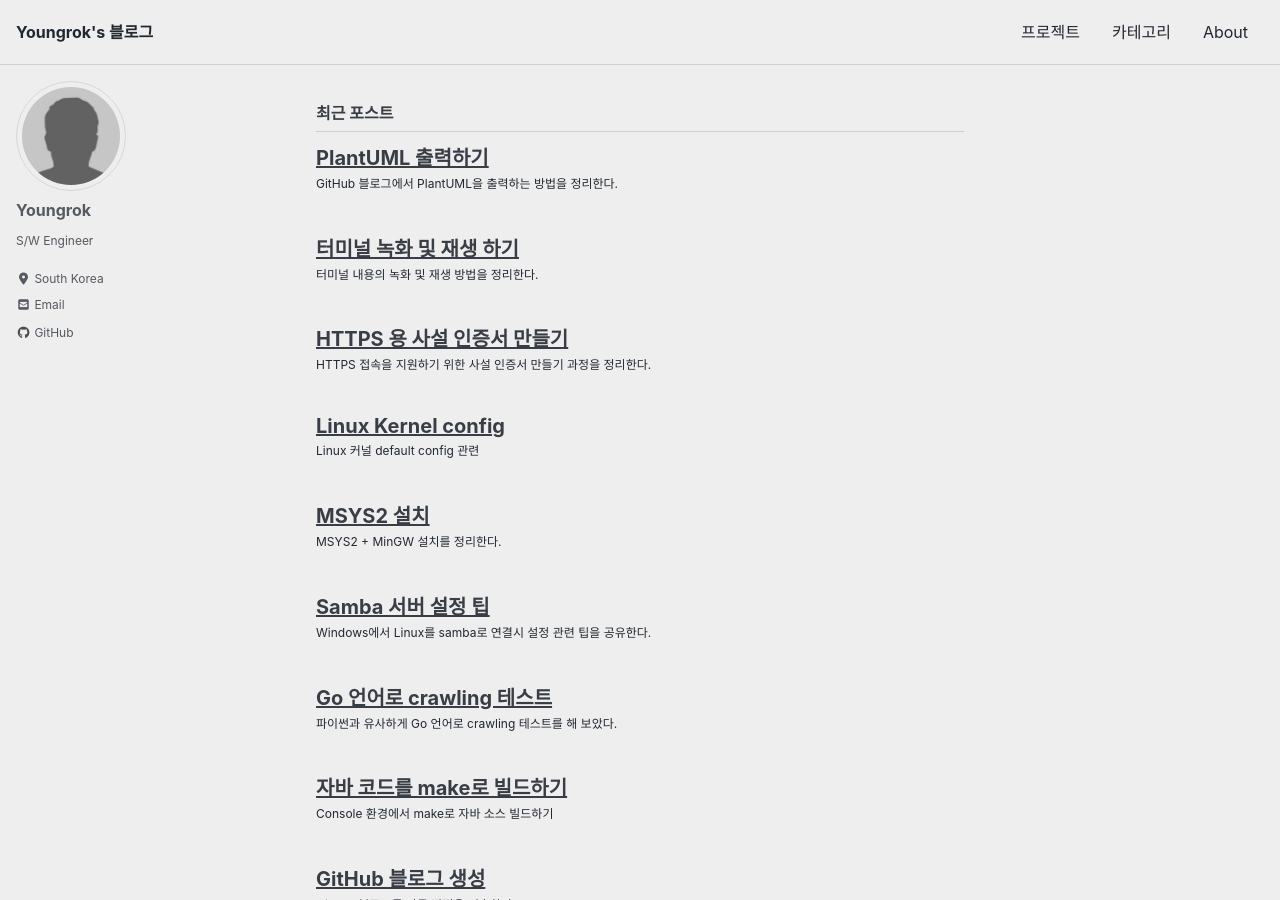
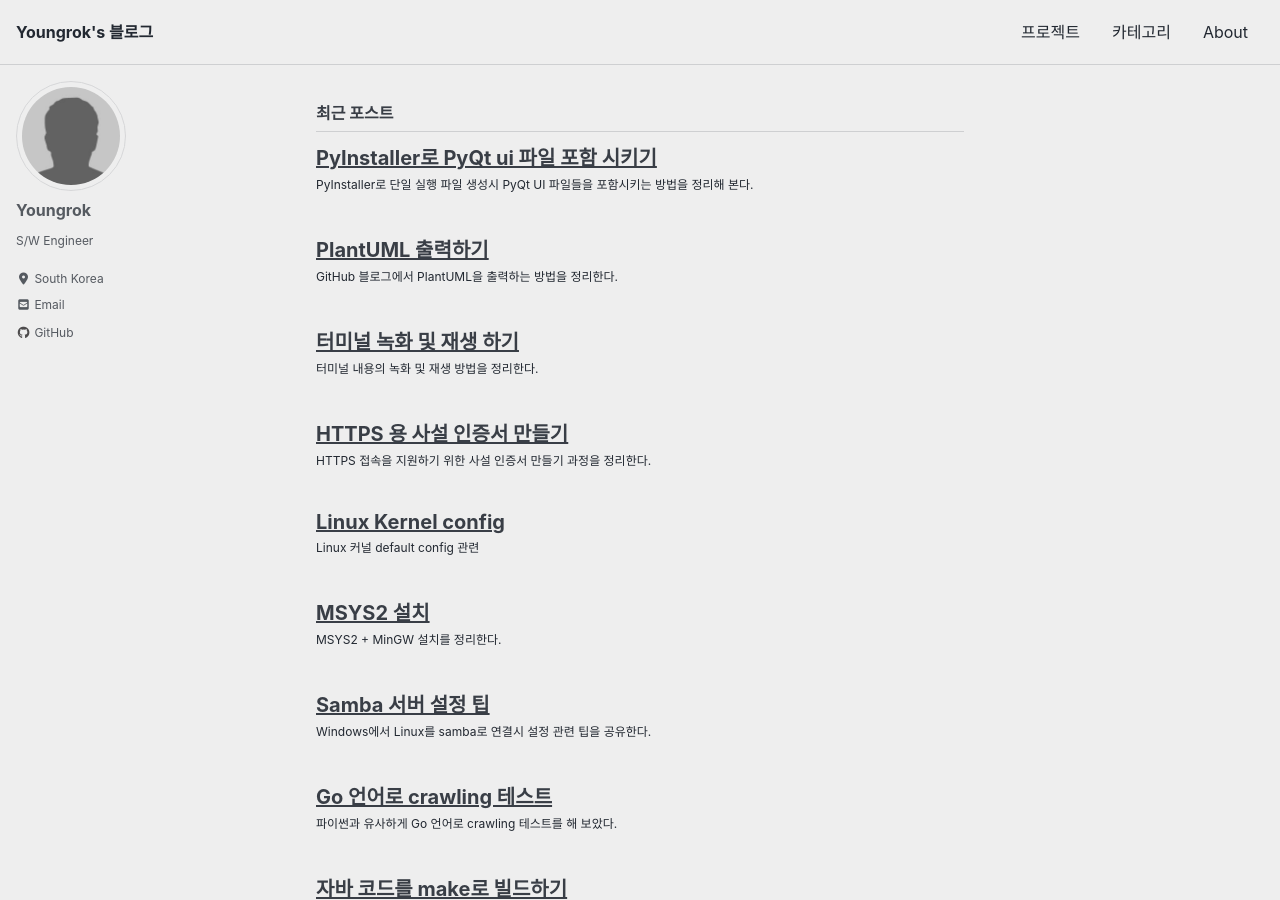
Before and after one commit to yrpark99/yrpark99.github.io, a Jekyll site: the page built from index.html, in a window 1280 px wide and 900 px high. Built offline with Jekyll 4.4.1, drawn with Linux system fonts in a browser that asks for light colours; cached includes are drawn as plain includes; nearby versions of some CDN libraries; some web fonts are replaced; the list of posts is cut into pages by our own code; part of the change alters nothing that is shown.

Commit message:
Add PyInstaller post

````diff
--- /dev/null
+++ b/_posts/2020-04-13-pyinstaller.md
@@ -0,0 +1,107 @@
+---
+title: "PyInstaller로 PyQt ui 파일 포함 시키기"
+category: python
+toc: true
+toc_label: "이 페이지 목차"
+---
+
+PyInstaller로 단일 실행 파일 생성시 PyQt UI 파일들을 포함시키는 방법을 정리해 본다.
+
+## 계기
+나는 deploy 용도로는 Python이 적당하지 않다고 생각한다. 개발 생산성이 뛰어난 것은 인정하나, compile 언어가 아닌 interpreter라서 deploy 시 실행 파일 크기가 너무 크고 실행 속도도 느리고, multi-core도 지원도 힘들고 소스 코드 유효성이 체크되지 않는 등의 문제점이 있기 때문이다.
+Qt 또한 실행 파일의 크기가 너무 커져서 나는 해 본 적이 없었는데(Python에서 GUI 프로그램은 Tkinter로만 간단히 해보았음), 얼마 전에 팀원이 PyQt로 개발하고 있었는데 개발과 배포시에 그때마다 소스를 고쳐서 빌드하는 것을 보고 도와주기 위해서 PyInstaller로 단일 실행 파일 생성시에 PyQt의 ui 파일들도 포함시키는 방법을 시도해 보았다.
+
+## 기존 PyQt ui 파일 이용 방법
+QtDesigner로 ui 파일을 생성한다. 이 ui 파일은 (아래 예에서는 `UI_file_name.ui`) 파이썬 소스에서 아래 예와 같이 이용할 수 있다.
+```python
+import sys
+from PyQt5.QtWidgets import *
+from PyQt5 import uic
+
+form_class = uic.loadUiType("UI_file_name.ui")[0]
+class WindowClass(QMainWindow, form_class):
+    def __init__(self) :
+        super().__init__()
+        self.setupUi(self)
+
+if __name__ == "__main__":
+    app = QApplication(sys.argv)
+    myWindow = WindowClass()
+    myWindow.show()
+    app.exec_()
+```
+혼자서 이 코드로 개발 및 테스트하는 데에는 아무런 문제가 없다. UI를 변경하려면 QtDesigner에서 수정하고, 이 결과로 나오는 ui 파일을 직접 이용하고 있기 때문이다.
+문제는 PyInstaller로 단일 실행 파일을 만들 때 발생한다.
+기존 방법에서는 우선 아래와 같이 ui 파일들을 pyuic5 툴로 파이썬 소스로 변환한다. (아래 예에서는 `UI_file_name.ui` 파일로 `UI_file_name_generated.py` 파일을 생성)
+```bash
+pyuic5 -x <UI_file_name.ui> -o <UI_file_name_generated.py>
+```
+
+이후, 생성된 `UI_file_name_generated.py` 파일을 파이썬 소스에서 아래와 같이 이용하고 있었다.
+```python
+import sys
+from PyQt5.QtWidgets import *
+from PyQt5 import uic
+
+form_class = UI_file_name_generated.Ui_MainWindow
+class WindowClass(QMainWindow, form_class):
+    def __init__(self) :
+        super().__init__()
+        self.setupUi(self)
+
+if __name__ == "__main__":
+    app = QApplication(sys.argv)
+    myWindow = WindowClass()
+    myWindow.show()
+    app.exec_()
+```
+위에서 보듯이 form_class 내용이 바뀌었다. 즉, PyInstaller로 deploy 파일을 생성할 때는 직접 UI 파일을 로딩하여 사용하는 대신에, 해당 파일을 파이썬으로 변환한 후 이를 사용하도록 소스 코드를 수정해야 하는 문제점이 있었다.
+
+## 개선한 방법
+개선한 방법은 pyuic5 툴을 사용하지 않고, PyInstaller로 단일 실행 파일 생성시에 ui 파일을 포함시키는 것이다. PyInstaller 실행시에 아래 예와 같이 옵션을 주면 ui 파일들이 단일 실행 파일에 포함된다.
+```bash
+pyinstaller -F -w --add-data="*.ui;." <파이썬 파일명>
+```
+위에서 사용한 각 옵션의 의미는 아래와 같다.
+  * -F: 단일 실행 파일로 생성
+  * -w: 생성된 실행 파일 실행시 콘솔 윈도우를 보여주지 않음
+  * --add-data="*.ui;.": 단일 실행 파일 생성시 현재 디렉토리의 *.ui 파일들을 포함시킴 (현재 디렉토리가 아닌 하위 디렉토리를 사용하려면 `.` 대신에 하위 디렉토리명을 사용하면 됨)
+
+그런데 맨 위 파이썬 소스를 그대로 사용하여 PyInstaller로 실행 파일을 만들어서 실행시켜보면 ui 파일을 제대로 읽어오지 못하였는데, 이는 PyInstaller로 생성되는 단일 실행 파일에서는 ui 파일 경로가 바뀌기 때문이었다.
+이 문제를 해결하기 위해 파이썬 코드를 아래와 같이 수정하였다.
+```python
+import sys
+from PyQt5.QtWidgets import *
+from PyQt5 import uic
+
+def resource_path(relative_path):
+    if hasattr(sys, '_MEIPASS'):
+        return os.path.join(sys._MEIPASS, relative_path)
+    return os.path.join(os.path.abspath("."), relative_path)
+
+form_class = uic.loadUiType(def resource_path("UI_file_name.ui"))[0]
+class WindowClass(QMainWindow, form_class):
+    def __init__(self) :
+        super().__init__()
+        self.setupUi(self)
+
+if __name__ == "__main__":
+    app = QApplication(sys.argv)
+    myWindow = WindowClass()
+    myWindow.show()
+    app.exec_()
+```
+즉, resource_path 함수를 이용하여 PyInstaller 단독 실행 파일을 실행시에는 사용하는 임시 폴더의 경로(`sys._MEIPASS`)를 얻도록 하여 항상 올바른 ui 파일의 경로를 얻을 수 있었다.
+그런데 위 방법은 실행 파일 압축 툴인 UPX가 설치되어 있지 않거나, pyinstaller 실행시 `--noupx` 옵션을 붙이면 잘 되지만, UPX를 사용하는 환경에서는 "ImportError: DLL load failed:"와 같은 콘솔 에러나, "Failed to execute script"와 같은 GUI 에러가 발생하였다.
+
+## UPX 사용하기
+나같은 경우에는 UPX 툴이 PATH에 잡혀 있어서 PyInstaller 실행시 (디폴트로 UPX가 on 되어 있음, 명시적으로 off 시키려면 `--noupx` 옵션을 붙이면 되나, 이 경우 실행 파일 크기가 아주 커짐) UPX가 작동 되었다.
+결과로 각종 DLL 파일들도 실행 압축이 되는데, 이후 단일 실행 파일을 실행시 제대로 압축이 안 풀리면서 "ImportError: DLL load failed:"와 같은 콘솔 에러나, "Failed to execute script"와 같은 GUI 에러가 발생하였다.
+이 부분에서 구글링을 해 보아도 해결이 잘 되질 않았는데, PyInstaller가 실행시 사용하는 디렉토리(`%APPDATA%\pyinstaller\` 경로 밑에 생성됨)를 조사해 보다가 문제점을 찾을 수 있었다.
+문제를 일으킨 파일들은 msvcp140.dll, vcruntime140.dll, qwindows.dll 파일들이어서, pyinstaller 실행시 아래와 같이 `--upx-exclude` 옵션을 사용하여 제대로 풀리지 않는 파일들을 UPX에서 제외시켰더니, UPX가 적용되어도 정상적으로 실행이 되었다.
+```bash
+pyinstaller -F -w --add-data="*.ui;." --upx-exclude=msvcp140.dll --upx-exclude=vcruntime140.dll --upx-exclude=qwindows.dll <파이썬 파일명>
+```
+
+## 결론
+위 개선된 방법을 사용함으로써 pyuic5 툴로 UI 파일을 파이썬 소스로 변환시킬 필요가 없어졌고, 파이썬 소스 코드에서 개발용과 PyInstaller deploy 용으로 같은 소스 코드를 그대로 사용할 수 있게 되었다.
--- a/_sass/minimal-mistakes/_base.scss
+++ b/_sass/minimal-mistakes/_base.scss
@@ -13,7 +13,7 @@ body {
   padding: 0;
   color: $text-color;
   font-family: $global-font-family;
-  line-height: 1.4;
+  line-height: 1.5;
 
   &.overflow--hidden {
     /* when primary navigation is visible, the content in the background won't scroll */
````
